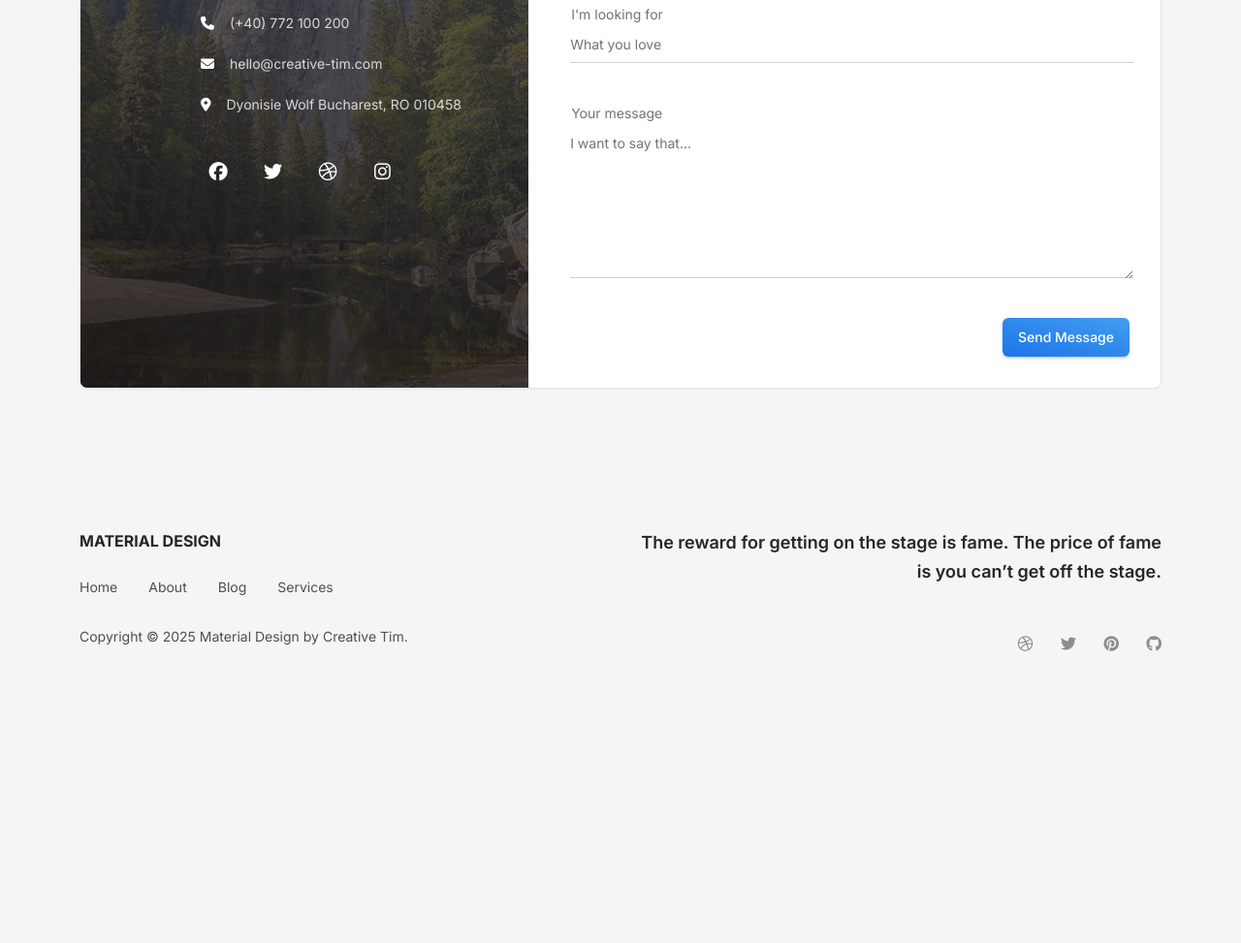
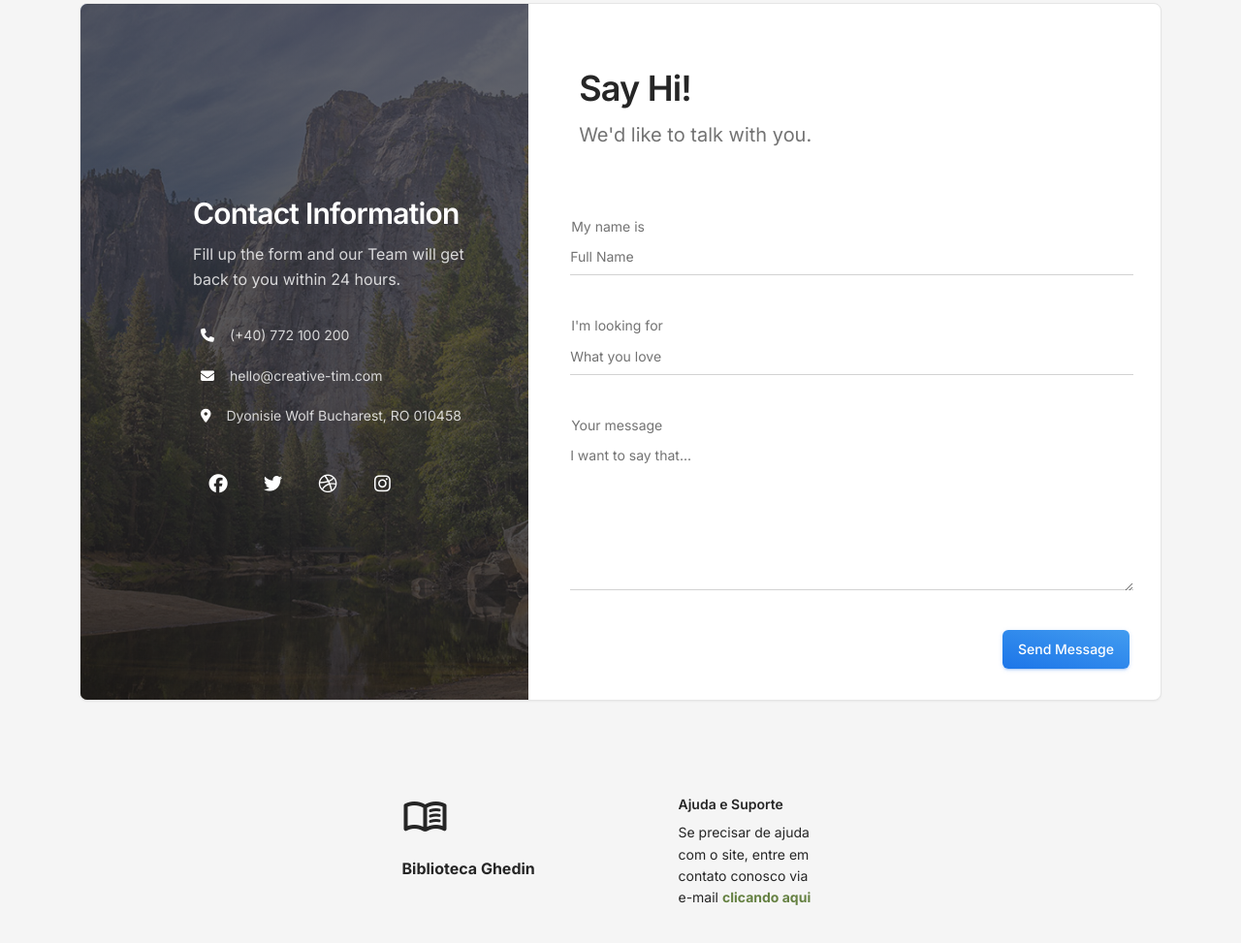
Before and after one commit to vyvisz/Repositorio-Digital-Academico, a website: page bibliotecaghedin/biografia.html in a window 1280 px wide. Shown: the part 1805-2778 px from the top of the page at 97% size. Before the commit the page ends 2531 px from the top, so only its background shows below. Drawn offline with nearby package versions, Linux system fonts and the light colour scheme; some packages are replaced by stand-ins of ours.

Commit message:
alterações de texto e icone

```diff
--- a/bibliotecaghedin/biografia.html
+++ b/bibliotecaghedin/biografia.html
@@ -62,7 +62,6 @@
   </header>
   <!-- -------- END HEADER 4 w/ search book a ticket form ------- -->
   <div class="card card-body blur shadow-blur mx-3 mx-md-4 mt-n6 mb-4">
-    <!-- START Testimonials w/ user image & text & info -->
     <section class="py-sm-7 py-5 position-relative">
       <div class="container">
         <div class="row">
@@ -75,7 +74,9 @@
                 <div class="d-flex justify-content-between align-items-center mb-2">
                   <h3 class="mb-0">Evandro Ghedin</h3>
                   <div class="d-block">
-                    <button type="button" class="btn btn-sm btn-outline-info text-nowrap mb-0">Currculo Lattes</button>
+                    <a href="http://lattes.cnpq.br/5879015398476679" class="btn btn-sm btn-outline-success text-success text-nowrap mb-0" target="_blank">
+                      <i class="material-symbols-rounded text-lg me-1">description</i> Currículo Lattes
+                    </a>
                   </div>
                 </div>
                 <div class="row mb-4">
@@ -93,7 +94,9 @@
                   </div>
                 </div>
                 <p class="text-lg mb-0">
-                  Teste<br>
+                  Professor Titular-Livre da Faculdade de Educação da Universidade Federal do Amazonas (UFAM).<br>
+                  É Doutor em Filosofia da Educação pela USP (2004) e possui Pós-doutorado em Didática pela mesma instituição (2010). É Mestre em Educação pela UFAM (2000) e especialista em Antropologia da Amazônia (UFAM) e Filosofia e Existência (UCB).<br>
+                  Atua como Professor Permanente em três programas de Pós-Graduação (REAMEC, PPGE-UFAM e EDUCANORTE). Sua experiência em Educação é focada em Educação em Ciências, com destaque nos temas: Didática e Formação de Professores, Metodologia da Pesquisa em Educação, Epistemologia e Filosofia da Educação. É autor de livros e artigos e docente universitário desde 1997.<br>
                 </p>
               </div>
             </div>
@@ -288,55 +291,41 @@
     </div>
   </section>
   <!-- -------- START FOOTER 5 w/ DARK BACKGROUND ------- -->
-  <footer class="footer py-5">
-    <div class="container z-index-1 position-relative">
-      <div class="row">
-        <div class="col-lg-4 me-auto mb-lg-0 mb-4 text-lg-start text-center">
-          <h6 class="text-dark font-weight-bolder text-uppercase mb-lg-4 mb-3">Material Design</h6>
-          <ul class="nav flex-row ms-n3 justify-content-lg-start justify-content-center mb-4 mt-sm-0">
+    <footer class="footer pt-0 mt-0">
+      <div class="container">
+        <div class=" row justify-content-center">
+          <div class="col-md-3 mb-4 text-center text-md-start">
+            <div>
+              <a href="index.html">
+                <i class="material-symbols-rounded mb-3 fs-1 text-dark">
+                  menu_book
+                </i>
+              </a>
+              <h6 class="font-weight-bolder mb-4">Biblioteca Ghedin</h6>
+            </div>
+          </div>
+          <div class="col-md-2 col-sm-6 col-6 mb-4">
+            <div>
+              <h6 class="text-sm">Ajuda e Suporte</h6>
+              <ul class="flex-column ms-n3 nav">
                 <li class="nav-item">
-              <a class="nav-link text-dark opacity-8" href="https://www.creative-tim.com" target="_blank">
-                Home
+                  <span class="nav-link">
+                    Se precisar de ajuda com o site, entre em contato conosco via e-mail
+                    <a href="mailto:vitorialimaa3007@gmail.com"
+                      style="color: #658142; font-weight: bold;">
+                      clicando aqui
                     </a>
-            </li>
-            <li class="nav-item">
-              <a class="nav-link text-dark opacity-8" href="https://www.creative-tim.com/presentation" target="_blank">
-                About
-              </a>
-            </li>
-            <li class="nav-item">
-              <a class="nav-link text-dark opacity-8" href="https://www.creative-tim.com/blog" target="_blank">
-                Blog
-              </a>
-            </li>
-            <li class="nav-item">
-              <a class="nav-link text-dark opacity-8" href="https://www.creative-tim.com" target="_blank">
-                Services
-              </a>
+                  </span>
                 </li>
               </ul>
-          <p class="text-sm text-dark opacity-8 mb-0">
-            Copyright © <script>
-              document.write(new Date().getFullYear())
-            </script> Material Design by Creative Tim.
+            </div>
+          </div>
+          <div class="col-12">
+            <div class="text-center">
+              <p class="text-dark my-4 text-sm font-weight-normal">
+                Todos os direitos reservados. Copyright © <script>document.write(new Date().getFullYear())</script> Biblioteca Ghedin feito por <a href="https://www.creative-tim.com" target="_blank">Vitória Oliveira</a>.
               </p>
             </div>
-        <div class="col-lg-6 ms-auto text-lg-end text-center">
-          <p class="mb-5 text-lg text-dark font-weight-bold">
-            The reward for getting on the stage is fame. The price of fame is you can’t get off the stage.
-          </p>
-          <a href="javascript:;" target="_blank" class="text-dark me-xl-4 me-4 opacity-5">
-            <span class="fab fa-dribbble"></span>
-          </a>
-          <a href="javascript:;" target="_blank" class="text-dark me-xl-4 me-4 opacity-5">
-            <span class="fab fa-twitter"></span>
-          </a>
-          <a href="javascript:;" target="_blank" class="text-dark me-xl-4 me-4 opacity-5">
-            <span class="fab fa-pinterest"></span>
-          </a>
-          <a href="javascript:;" target="_blank" class="text-dark opacity-5">
-            <span class="fab fa-github"></span>
-          </a>
           </div>
         </div>
       </div>
```
Also changed, not shown: bibliotecaghedin.html (+2 -2 lines). Lines whose indentation alone changed are shown as unchanged.
